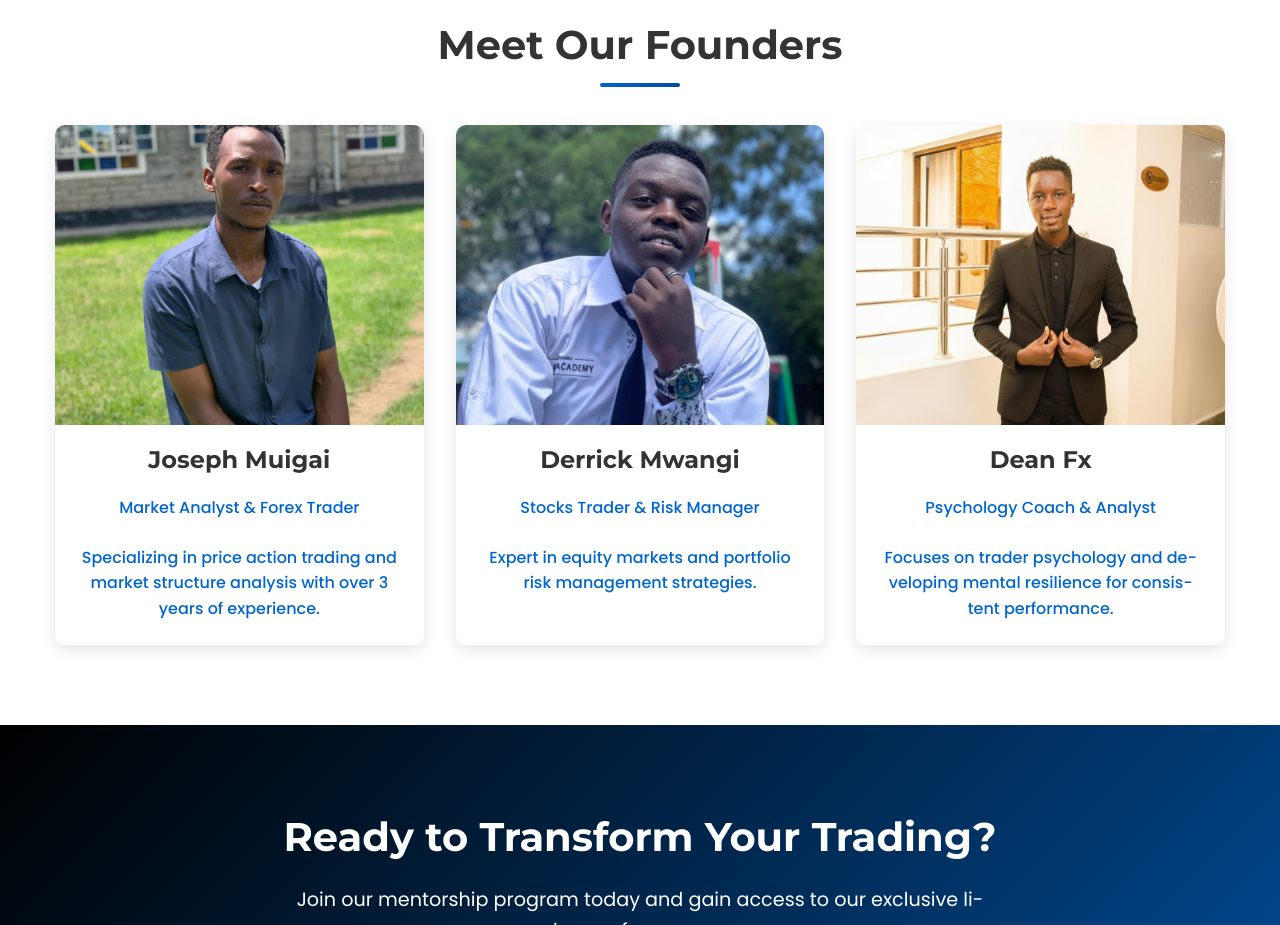
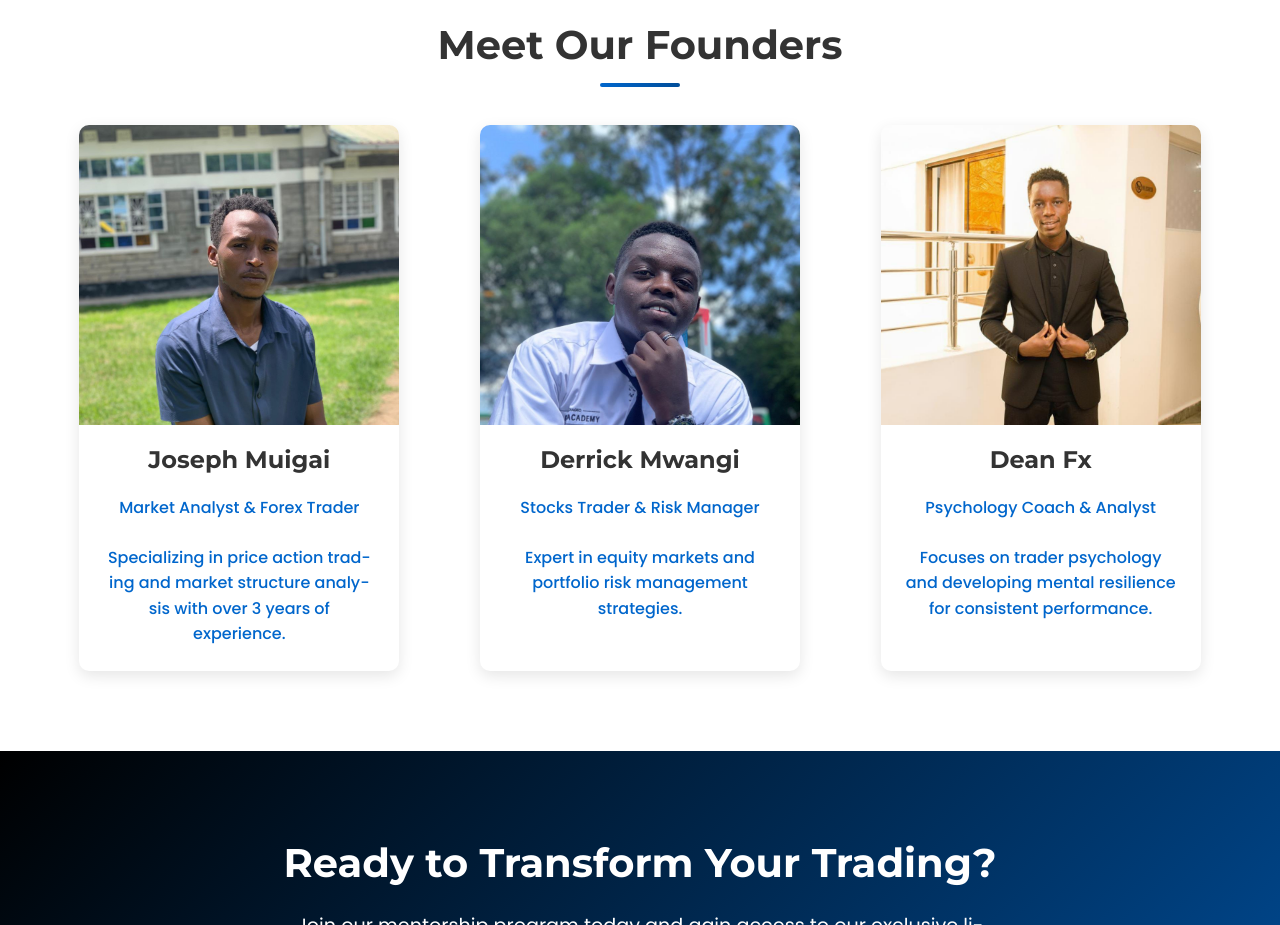
Before and after one commit to MJ-Fx/BILLIONAIRE-S-HUB, a plain HTML site: page index.html in a window 1280 px wide. Shown: the part 1500-2425 px from the top of the page. Drawn offline with Linux system fonts and the light colour scheme.

Commit message:
Update styles.css

```diff
--- a/styles.css
+++ b/styles.css
@@ -2007,4 +2007,60 @@ body.prevent-scroll {
         flex: 1 0 300px;
         margin: 1rem;
     }
-}
+
+}
+
+
+
+
+
+
+
+
+
+
+
+
+
+
+
+/* Fix for founder images on mobile */
+.founder-image {
+    width: 100%;
+    height: 300px;
+    overflow: hidden;
+    display: flex;
+    align-items: center;
+    justify-content: center;
+}
+
+.founder-image img {
+    width: 100%;
+    height: 100%;
+    object-fit: cover;
+    object-position: center top; /* Focus on faces */
+}
+
+/* Mobile-specific adjustments */
+@media (max-width: 768px) {
+    .founder-image {
+        height: 250px; /* Slightly reduce height on mobile */
+    }
+
+    .founders-grid {
+        gap: 1.5rem; /* Reduce gap between cards on mobile */
+    }
+}
+
+
+.founder-card {
+    max-width: 320px; /* Constrain card width */
+    margin: 0 auto; /* Center cards */
+}
+
+
+.founder-image {
+    background-position: center top;
+    background-size: cover;
+    background-repeat: no-repeat;
+}
```
